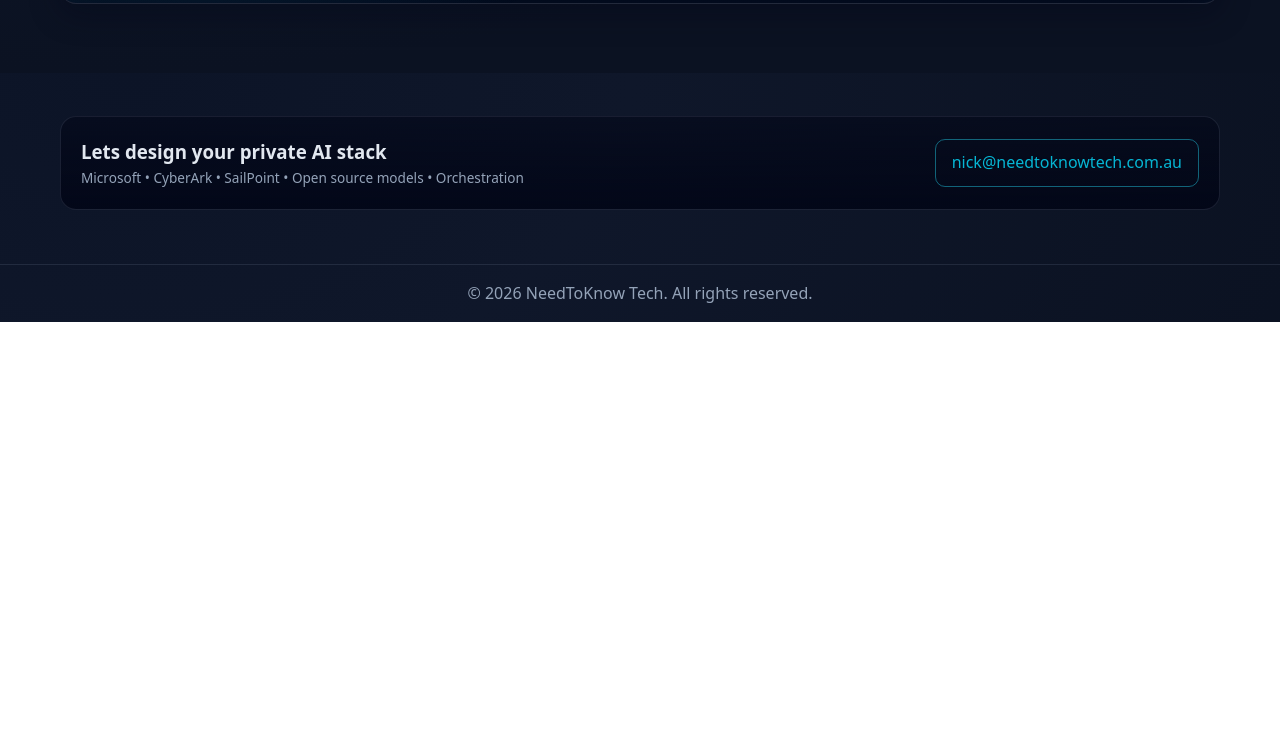
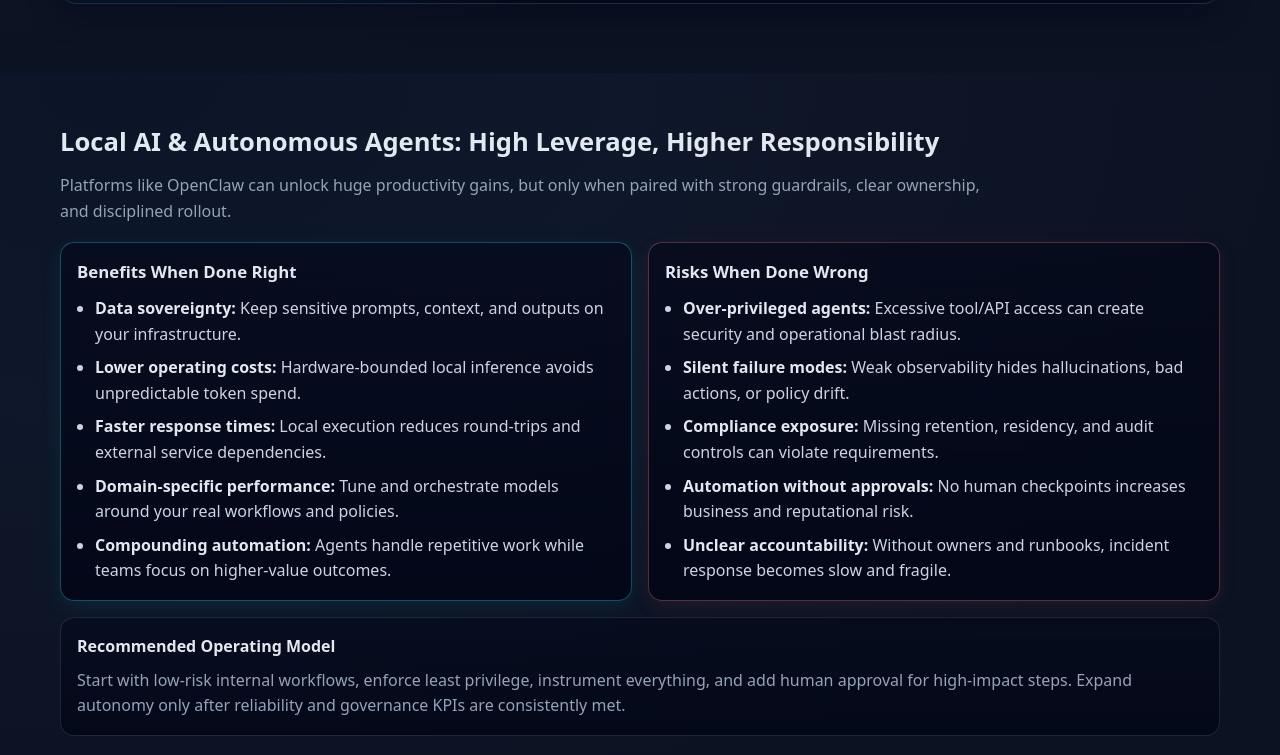
Before and after one commit to nick-johnstone/site-www, a plain HTML site: page index.html in a window 1280 px wide. Shown: the part 1527-2282 px from the top of the page. Before the commit the page ends 1849 px from the top, so only its background shows below. Drawn offline with Linux system fonts and the light colour scheme.

Commit message:
Add local AI risk vs reward section to homepage

```diff
--- a/index.html
+++ b/index.html
@@ -179,6 +179,36 @@
       .fact, .fact.animate-in, .fact.animate-out{transition:none;animation:none;filter:none;transform:none}
     }
 
+    /* Risk / Reward */
+    .risk-reward{padding:44px 20px}
+    .risk-reward .section-head{margin-bottom:18px}
+    .risk-reward h2{font-size:1.6rem;margin-bottom:10px}
+    .risk-reward .lead{color:var(--muted);max-width:920px}
+    .rr-grid{display:grid;grid-template-columns:repeat(2,1fr);gap:16px;margin-bottom:16px}
+    .rr-card{
+      background:linear-gradient(180deg, rgba(2,6,23,.55), rgba(2,6,23,.9));
+      border:1px solid rgba(148,163,184,.18);
+      border-radius:14px;
+      padding:16px;
+    }
+    .rr-card h3{font-size:1.05rem;margin-bottom:10px}
+    .rr-card ul{padding-left:18px;display:grid;gap:8px}
+    .rr-card li{color:#cbd5e1}
+    .rr-card strong{color:#e2e8f0}
+    .rr-card.pros{border-color:rgba(34,211,238,.35);box-shadow:0 6px 20px rgba(34,211,238,.09)}
+    .rr-card.cons{border-color:rgba(251,113,133,.34);box-shadow:0 6px 20px rgba(251,113,133,.08)}
+    .rr-footer{
+      border:1px solid rgba(148,163,184,.18);
+      border-radius:14px;
+      padding:16px;
+      background:linear-gradient(180deg, rgba(2,6,23,.45), rgba(2,6,23,.78));
+    }
+    .rr-footer h3{font-size:1rem;margin-bottom:8px}
+    .rr-footer p{color:var(--muted)}
+    @media (max-width: 860px){
+      .rr-grid{grid-template-columns:1fr}
+    }
+
     /* Contact */
     .contact{padding:38px 20px}
     .contact .panel{display:flex;flex-wrap:wrap;gap:18px;align-items:center;justify-content:space-between;background:linear-gradient(180deg, rgba(2,6,23,.55), rgba(2,6,23,.9));border:1px solid rgba(148,163,184,.15);border-radius:var(--radius);padding:20px}
@@ -199,6 +229,7 @@
       <nav aria-label="Site" class="nav-links">
         <a href="#usecases">Use cases</a>
         <a href="#why">Why Private AI</a>
+        <a href="#ai-balance">Risk vs Reward</a>
         <a href="/blog/" class="pill">Guides &amp; blog</a>
       </nav>
     </div>
@@ -308,6 +339,42 @@
           <div class="fact">Observability, capture<strong> traces & metrics </strong>so humans can review, override, and continuously improve.</div>
         </div>
         <div class="dots" id="factDots" aria-hidden="true"></div>
+      </div>
+    </div>
+  </section>
+
+  <!-- Risk / Reward section -->
+  <section class="risk-reward" id="ai-balance" aria-label="Local AI and autonomous agent risk and reward">
+    <div class="wrap">
+      <div class="section-head">
+        <h2>Local AI &amp; Autonomous Agents: High Leverage, Higher Responsibility</h2>
+        <p class="lead">Platforms like OpenClaw can unlock huge productivity gains, but only when paired with strong guardrails, clear ownership, and disciplined rollout.</p>
+      </div>
+      <div class="rr-grid">
+        <article class="rr-card pros" aria-labelledby="benefits-title">
+          <h3 id="benefits-title">Benefits When Done Right</h3>
+          <ul>
+            <li><strong>Data sovereignty:</strong> Keep sensitive prompts, context, and outputs on your infrastructure.</li>
+            <li><strong>Lower operating costs:</strong> Hardware-bounded local inference avoids unpredictable token spend.</li>
+            <li><strong>Faster response times:</strong> Local execution reduces round-trips and external service dependencies.</li>
+            <li><strong>Domain-specific performance:</strong> Tune and orchestrate models around your real workflows and policies.</li>
+            <li><strong>Compounding automation:</strong> Agents handle repetitive work while teams focus on higher-value outcomes.</li>
+          </ul>
+        </article>
+        <article class="rr-card cons" aria-labelledby="risks-title">
+          <h3 id="risks-title">Risks When Done Wrong</h3>
+          <ul>
+            <li><strong>Over-privileged agents:</strong> Excessive tool/API access can create security and operational blast radius.</li>
+            <li><strong>Silent failure modes:</strong> Weak observability hides hallucinations, bad actions, or policy drift.</li>
+            <li><strong>Compliance exposure:</strong> Missing retention, residency, and audit controls can violate requirements.</li>
+            <li><strong>Automation without approvals:</strong> No human checkpoints increases business and reputational risk.</li>
+            <li><strong>Unclear accountability:</strong> Without owners and runbooks, incident response becomes slow and fragile.</li>
+          </ul>
+        </article>
+      </div>
+      <div class="rr-footer">
+        <h3>Recommended Operating Model</h3>
+        <p>Start with low-risk internal workflows, enforce least privilege, instrument everything, and add human approval for high-impact steps. Expand autonomy only after reliability and governance KPIs are consistently met.</p>
       </div>
     </div>
   </section>
```
